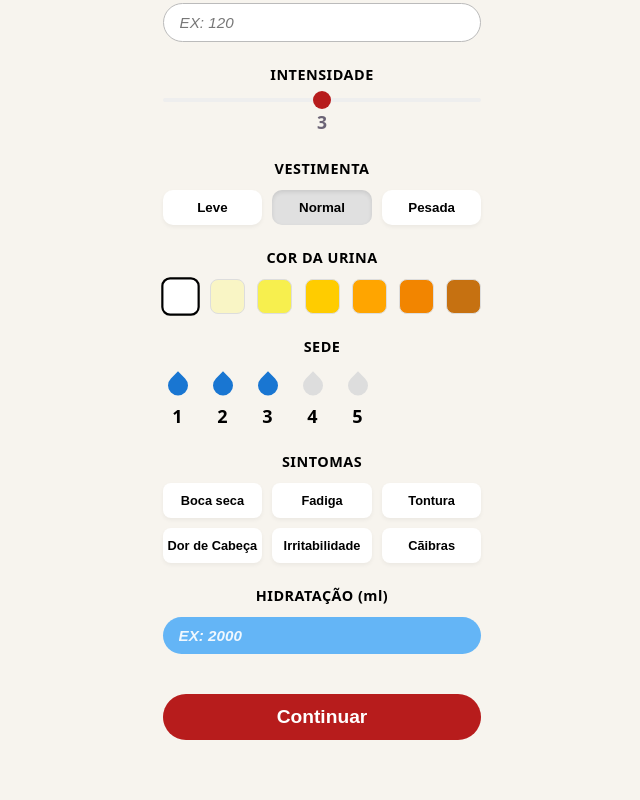
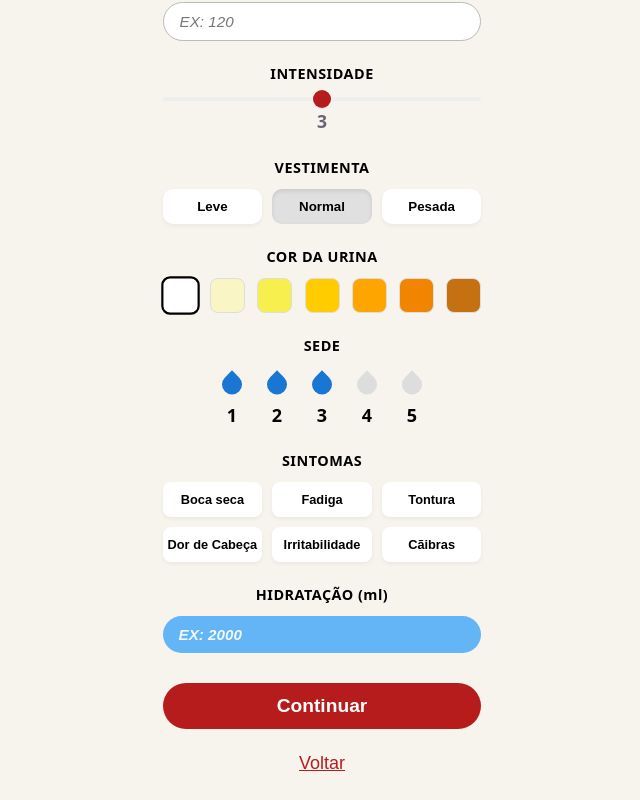
Before and after one commit to AQUOS-SAO-CAMILO/AQUOS, a React (Vite) app in the folder frontend/: page /pre-sessao in a window 1280 px wide. Shown: the part 295-1095 px from the top of the page, without its empty margins (318-958 px from the left). Built offline with nearby package versions, Linux system fonts and the light colour scheme.

Commit message:
fix: corrige arquivos gerais do style

```diff
--- a/frontend/src/pages/DuranteSessao.tsx
+++ b/frontend/src/pages/DuranteSessao.tsx
@@ -124,6 +124,11 @@ export default function DuranteSessao() {
           <button className={styles.continueBtn} onClick={() => navigate("/pos-sessao")}>
             Continuar
           </button>
+          <button
+            className={`${styles.btnBackSessao}`}
+            onClick={() => navigate("/pre-sessao")}>
+            Voltar
+          </button>
         </footer>
       </main>
     </div>
--- a/frontend/src/pages/FiltroRelatorio.tsx
+++ b/frontend/src/pages/FiltroRelatorio.tsx
@@ -135,13 +135,13 @@ export default function FiltroRelatorios() {
     <div className={authStyles.container} style={{ display: 'flex', flexDirection: 'column', alignItems: 'center', paddingTop: '40px', paddingBottom: '40px' }}>
 
 
-      <p style={{ color: '#666', fontSize: '0.9rem', marginBottom: '32px' }}>Selecione os dados para análise</p>
+      <p style={{ color: '#000', fontSize: '18px', marginBottom: '32px', fontStyle: 'normal' }}>SELECIONE OS DADOS PARA ANÁLISE</p>
 
       <div style={{ display: 'flex', flexDirection: 'column', width: '100%', maxWidth: '340px', gap: '28px' }}>
 
         {/* BLOCO: MODALIDADES */}
-        <div style={{ display: 'flex', flexDirection: 'column', gap: '10px' }}>
-          <label style={{ color: '#333', fontSize: '0.85rem', fontWeight: 800, marginLeft: '8px', letterSpacing: '0.5px' }}>
+        <div style={{ display: 'flex', flexDirection: 'column', gap: '10px'}}>
+          <label style={{ color: '#333', fontSize: '0.85rem', fontWeight: 800, marginLeft: '8px', letterSpacing: '0.5px', alignSelf: 'start'}}>
             MODALIDADES
           </label>
           <div style={cardListStyle}>
@@ -151,7 +151,7 @@ export default function FiltroRelatorios() {
 
         {/* BLOCO: EQUIPES */}
         <div style={{ display: 'flex', flexDirection: 'column', gap: '10px' }}>
-          <label style={{ color: '#333', fontSize: '0.85rem', fontWeight: 800, marginLeft: '8px', letterSpacing: '0.5px' }}>
+          <label style={{ color: '#333', fontSize: '0.85rem', fontWeight: 800, marginLeft: '8px', letterSpacing: '0.5px', alignSelf: 'start' }}>
             EQUIPES
           </label>
           <div style={cardListStyle}>
--- a/frontend/src/pages/PosSessao.tsx
+++ b/frontend/src/pages/PosSessao.tsx
@@ -99,6 +99,11 @@ export default function PosSessao() {
           <button className={styles.continueBtn} onClick={() => navigate("/resultado-sessao")}>
             Finalizar
           </button>
+          <button
+            className={`${styles.btnBackSessao}`}
+            onClick={() => navigate("/durante-sessao")}>
+            Voltar
+          </button>
         </footer>
       </main>
     </div>
--- a/frontend/src/pages/PreSessao.tsx
+++ b/frontend/src/pages/PreSessao.tsx
@@ -2,6 +2,7 @@ import { useState } from "react";
 import { useNavigate } from "react-router-dom";
 import { preSessaoSchema } from "../schemas/authSchemas";
 import Alert from "../components/Alert";
+import stylesBotao from "../styles/Auth.module.css"
 
 // 1. Importando o CSS de Sessão
 import styles from "../styles/Session.module.css";
@@ -228,6 +229,12 @@ export default function PreSessao() {
           <button className={styles.continueBtn} onClick={validatePreSessao}>
             Continuar
           </button>
+
+          <button
+            className={`${styles.btnBackSessao}`}
+            onClick={() => navigate("/menu-atleta")}>
+            Voltar
+          </button>
         </footer>
 
         {alertMessage && (
--- a/frontend/src/styles/ResultadoSessao.module.css
+++ b/frontend/src/styles/ResultadoSessao.module.css
@@ -102,6 +102,7 @@
 }
 
 .italicText {
+  color: #000;
   font-size: 0.8rem;
   font-style: italic;
   margin-top: 12px;
--- a/frontend/src/styles/Session.module.css
+++ b/frontend/src/styles/Session.module.css
@@ -9,9 +9,10 @@
 
 .tabs {
     display: flex;
-    border-bottom: 1px solid var(--border-medium);
+    /* border-bottom: 1px solid var(--border-medium); */
     padding: 15px 10px 0;
     gap: 10px;
+    align-self: center;
 }
 
 .tab {
@@ -20,7 +21,6 @@
     font-weight: 700;
     color: var(--text-gray);
     position: relative;
-    cursor: pointer;
 }
 
 .tabActive {
@@ -180,6 +180,7 @@
 .sedeScale {
     display: flex;
     gap: 15px;
+    align-self: center;
 }
 
 .sedeItem {
@@ -248,8 +249,18 @@
     font-size: 1.2rem;
     font-weight: 700;
     cursor: pointer;
-    margin-top: 20px;
-    margin-bottom: 40px;
+    margin-top: 10px;
+    margin-bottom: 20px;
+}
+
+.btnBackSessao{
+    background: transparent;
+    color: var(--brand-primary);
+    border: none;
+    font-size: 18px;
+    margin-top: 3px;
+    text-decoration: underline;
+    cursor: pointer;
 }
 
 /* Blocos de Monitoramento */
```
